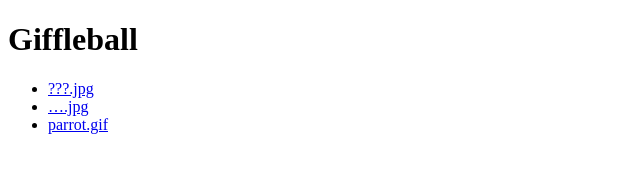
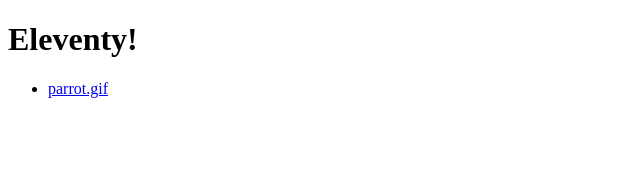
Before and after one commit to olets/eleventy-sample, an Eleventy site: page views/index.html in a window 1280 px wide. Shown: the whole page, without its empty margins (0-640 px from the left). Built offline with nearby package versions, Linux system fonts and the light colour scheme; Eleventy itself is replaced by a stand-in of ours; files that its build step writes are made by us from their sources.

Commit message:
feat(eleventy): tutorial level 1 use frontmatter

```diff
--- a/views/index.html
+++ b/views/index.html
@@ -1,15 +1,20 @@
+---
+title: Eleventy!
+images:
+  - parrot.gif
+---
 <!doctype html>
 <html lang="en">
  <head>
   <meta charset="utf-8">
-  <title>Giffleball</title>
+  <title>{{ title }}</title>
  </head>
  <body>
-  <h1>Giffleball</h1>
+  <h1>{{ title }}</h1>
   <ul>
-   <li><a href="img/???.jpg">???.jpg</a></li>
-   <li><a href="img/….jpg">….jpg</a></li>
-   <li><a href="img/parrot.gif">parrot.gif</a></li>
+  {% for filename in images %}
+   <li><a href="img/{{ filename }}">{{ filename }}</a></li>
+  {% endfor %}
   </ul>
  </body>
-</html>
+ </html>
```
